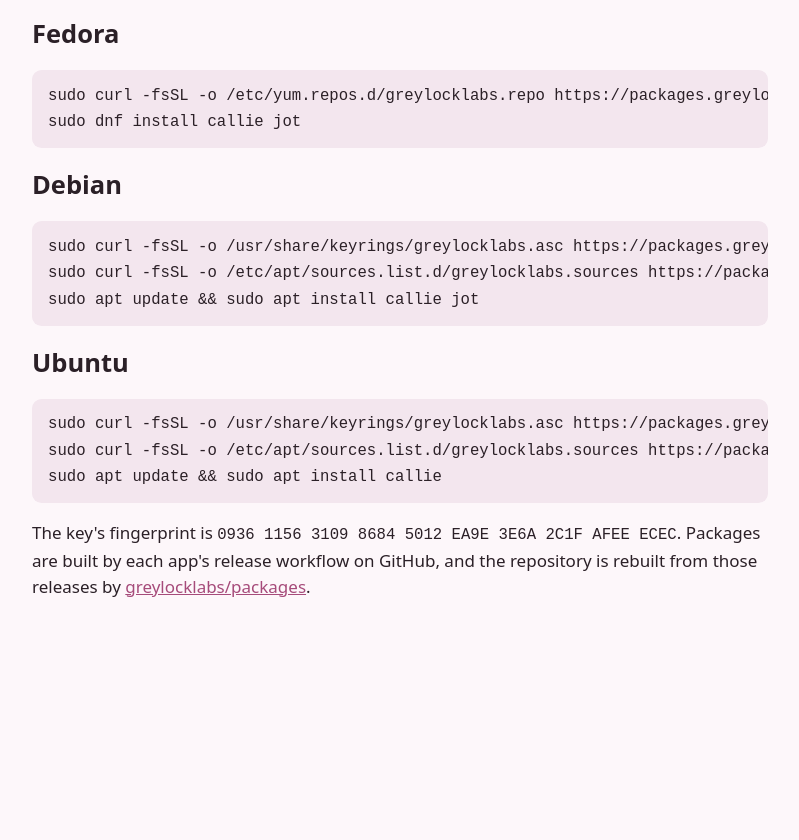
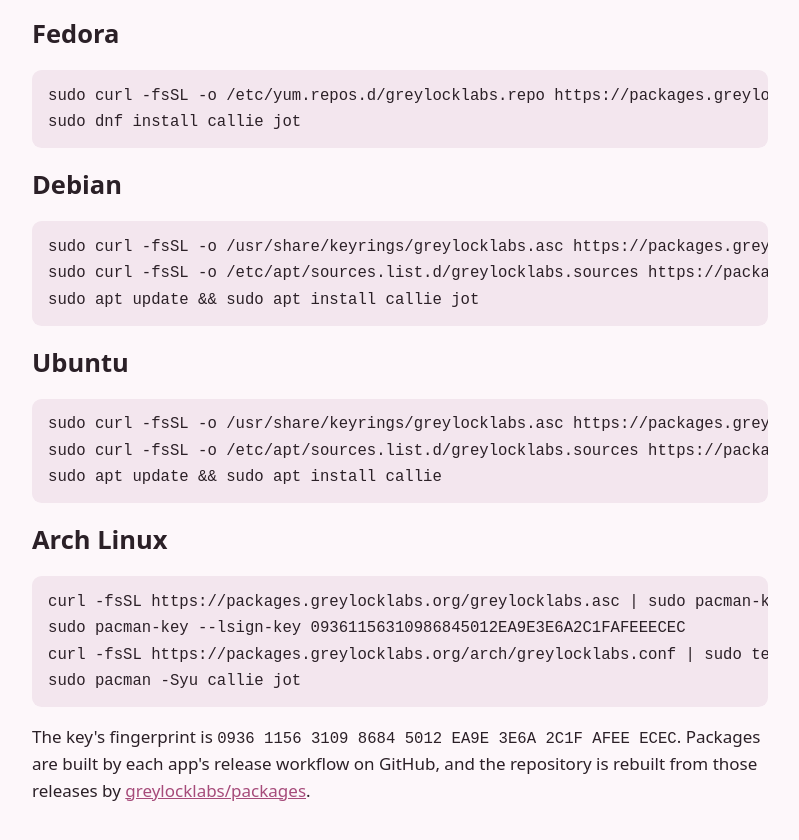
Before and after one commit to greylocklabs/packages, a website: page site/index.html in a window 1280 px wide. Shown: the part 174-1014 px from the top of the page, without its empty margins (240-1039 px from the left). Before the commit the page ends 855 px from the top, so only its background shows below. Drawn offline with Linux system fonts and the light colour scheme.

Commit message:
feat(site): show how to add the repository on arch

```diff
--- a/site/index.html
+++ b/site/index.html
@@ -4,7 +4,7 @@
 <meta charset="utf-8">
 <meta name="viewport" content="width=device-width, initial-scale=1">
 <title>Greylock Labs packages</title>
-<meta name="description" content="The signed dnf and apt repository for Greylock Labs apps on Linux.">
+<meta name="description" content="The signed dnf, apt and pacman repository for Greylock Labs apps on Linux.">
 <link rel="icon" href="logo.svg" type="image/svg+xml">
 <style>
   :root { color-scheme: light dark; --fg: #2b2027; --bg: #fdf7fa; --accent: #a64b7a; --code: #f3e6ee; }
@@ -19,7 +19,7 @@
 <body>
 <h1>Greylock Labs packages</h1>
 <p>
-  The signed dnf and apt repository for <a href="https://greylocklabs.org">Greylock Labs</a> apps on
+  The signed dnf, apt and pacman repository for <a href="https://greylocklabs.org">Greylock Labs</a> apps on
   Linux: <a href="https://callieapp.org">Callie</a> and <a href="https://jotwriter.org">Jot</a>.
   Each app's installer adds it for you, so updates come with the system's. To add it by hand:
 </p>
@@ -38,6 +38,12 @@ sudo apt update &amp;&amp; sudo apt install callie jot</code></pre>
 sudo curl -fsSL -o /etc/apt/sources.list.d/greylocklabs.sources https://packages.greylocklabs.org/deb/greylocklabs-ubuntu.sources
 sudo apt update &amp;&amp; sudo apt install callie</code></pre>
 
+<h2>Arch Linux</h2>
+<pre><code>curl -fsSL https://packages.greylocklabs.org/greylocklabs.asc | sudo pacman-key --add -
+sudo pacman-key --lsign-key 09361156310986845012EA9E3E6A2C1FAFEEECEC
+curl -fsSL https://packages.greylocklabs.org/arch/greylocklabs.conf | sudo tee -a /etc/pacman.conf
+sudo pacman -Syu callie jot</code></pre>
+
 <p>
   The key's fingerprint is <code>0936 1156 3109 8684 5012 EA9E 3E6A 2C1F AFEE ECEC</code>. Packages
   are built by each app's release workflow on GitHub, and the repository is rebuilt from those
```
